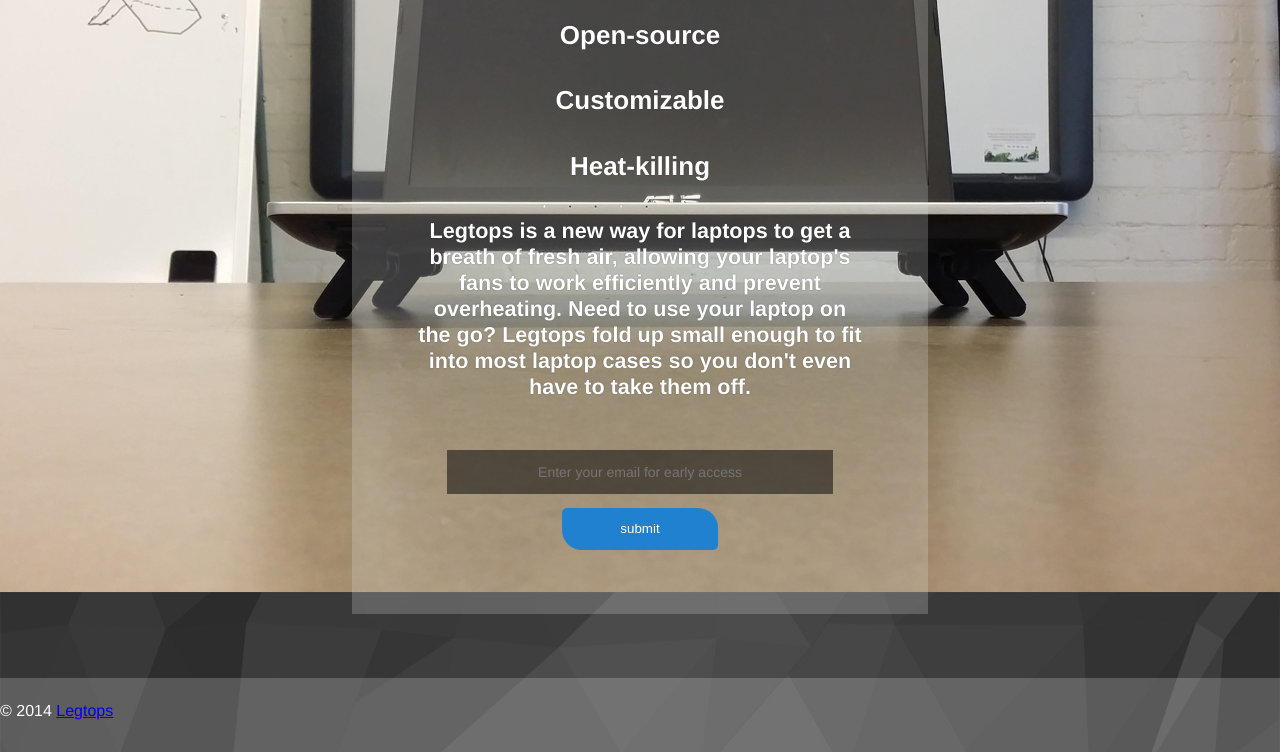
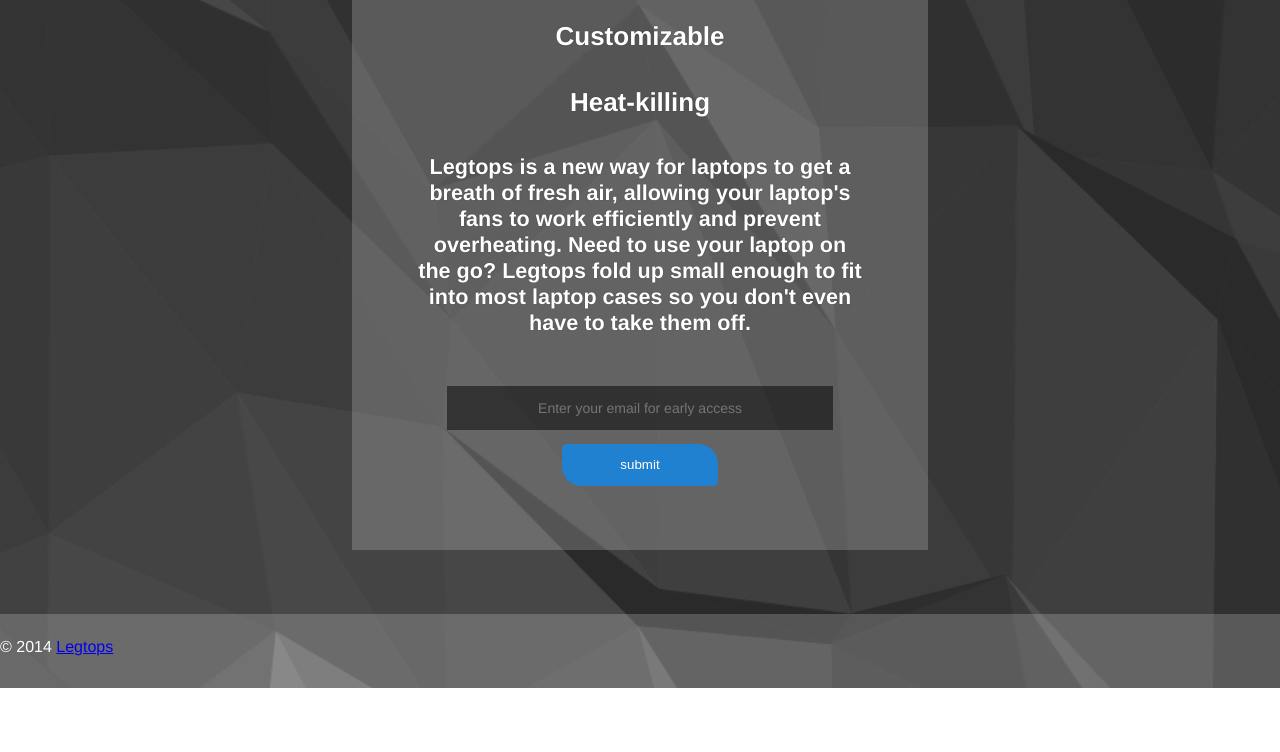
Before and after one commit to Legtops/LegtopsWebsite, a plain HTML site: page index.html in a window 1280 px wide. Shown: the part 238-990 px from the top of the page. After the commit the page ends 926 px from the top, so only its background shows below. Drawn offline with nearby package versions, Linux system fonts and the light colour scheme; a script that the page names is missing.

Commit message:
Added scalable backgrounds for multipule pages

```diff
--- a/css/style.css
+++ b/css/style.css
@@ -1,9 +1,22 @@
+html {
+	background-image: url(../img/bg.png);
+	background-size: 100%;
+	background-repeat: no-repeat;
+	width: 100%;
+	margin: 0;
+}
 body {
 	width: 100%;
 	margin: 0;
-	background-image: url(../img/bg4.jpg); /*Place holder background could be at http://nisthaonweb.com/blog/wp-content/uploads/2014/03/laptop1.jpg*/
 	background-size: 100%;
 	background-repeat: no-repeat;
+}
+#version-1 {
+	background-image: url(../img/bg4.jpg); /*Place holder background could be at http://nisthaonweb.com/blog/wp-content/uploads/2014/03/laptop1.jpg*/
+}
+#version-2 {
+	background-image: url(../img/bg5.jpg); /*Place holder background could be at http://nisthaonweb.com/blog/wp-content/uploads/2014/03/laptop1.jpg*/
+
 }
 br {
 	line-height: 1%;
@@ -13,6 +26,7 @@ br {
 	min-width: 17em;
 	padding: 5%;
 	margin: 5%;
+	margin-top: 0%;
 	background: rgba(225, 225, 225, 0.23);
 	height: 30%;
 	margin-left: auto;
```
